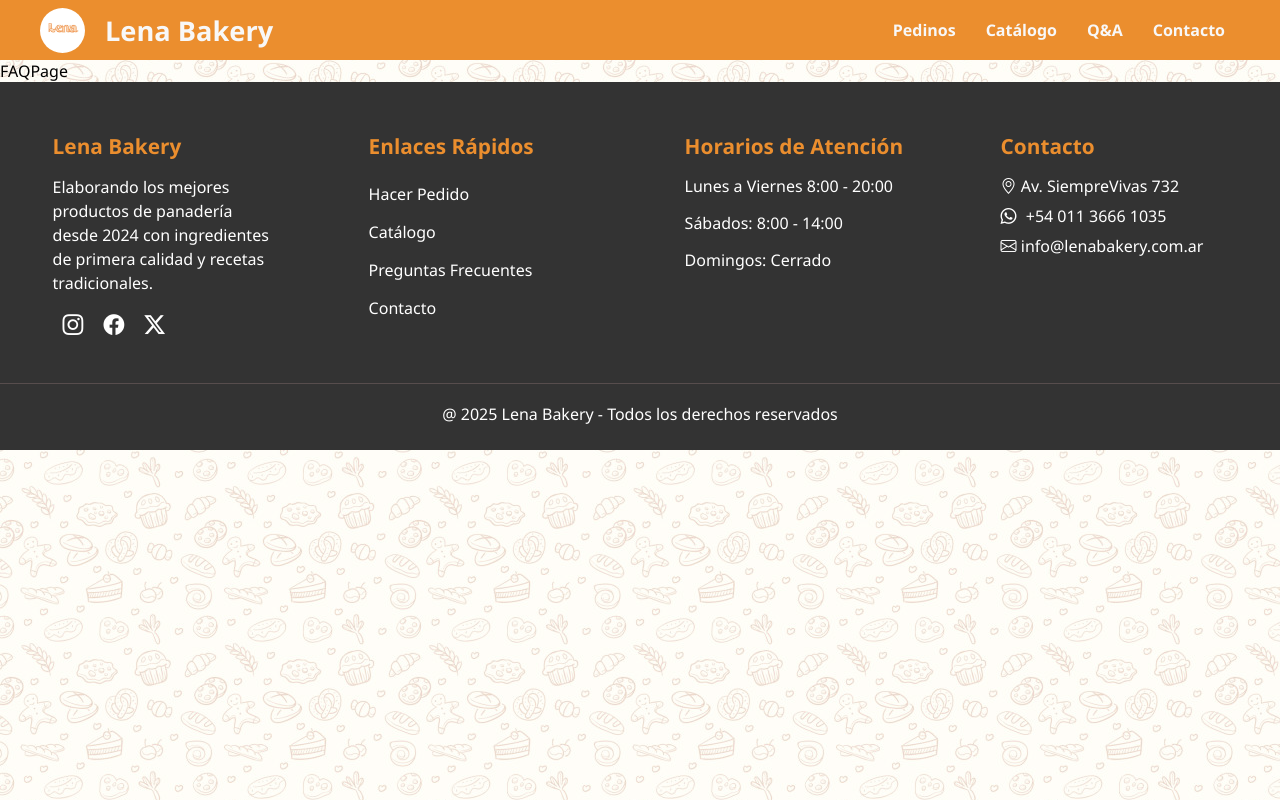
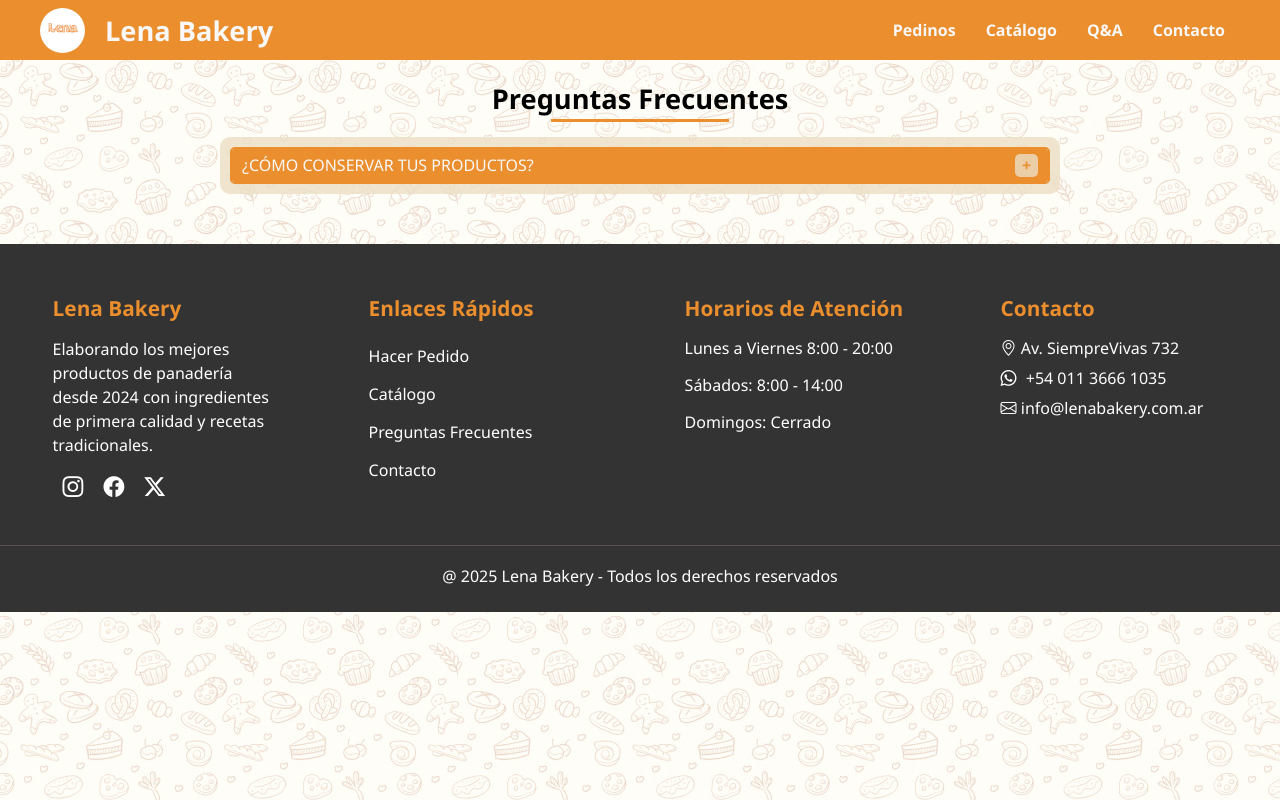
Before and after one commit to nunezjorgepy/Lena-Bakery, a React (Vite) app: page /faq in a window 1280 px wide. Built offline with nearby package versions, Linux system fonts and the light colour scheme.

Commit message:
Creado el esqueleto y los estilos de cada pregunta frecuente. Ahora a crear el componente, con las diferentes Q&A. Después, hacerlo dinámico, para que cuando el usuario aprete el botón abra o cierre la pregunta.

```diff
--- a/index.html
+++ b/index.html
@@ -1,5 +1,5 @@
 <!doctype html>
-<html lang="en">
+<html lang="es">
   <head>
     <meta charset="UTF-8" />
     <link rel="icon" type="image/svg+xml" href="/public/fav-icon.ico" />
--- a/src/components/FooterComponent.css
+++ b/src/components/FooterComponent.css
@@ -8,6 +8,7 @@
     align-items: center;
     color: white;
     padding: 35px 0 20px 0;
+    margin-top: 50px;
     overflow: hidden;
 }
 
--- a/src/components/HeaderComponent.jsx
+++ b/src/components/HeaderComponent.jsx
@@ -20,8 +20,8 @@ function HeaderComponent() {
                 <div className="links-container" ref={linksRef}>
                     <Link className='header-link' to='/buy'>Pedinos</Link>
                     <Link className='header-link' to='/catalogo'>Catálogo</Link>
-                    <Link className='header-link' to='/'>Q&A</Link>
-                    <Link className='header-link' to='/'>Contacto</Link>
+                    <Link className='header-link' to='/faq'>Q&A</Link>
+                    <Link className='header-link' to='/contact'>Contacto</Link>
                 </div>
                 <button className="menu-container" onClick={() => showMenu()}>
                     <i className="bi bi-list"></i>
--- /dev/null
+++ b/src/pages/FAQPage.css
@@ -0,0 +1,50 @@
+@import url('../variables.css');
+
+.faq-container {
+    max-width:var(--main-content-max-width);
+    width: 70%;
+    padding: 10px;
+    background-color: var(--order-bg-color);
+    border-radius: 10px;
+}
+.question-container {
+    border: 2px solid var(--primary-color);
+    border-radius: 5px;
+    overflow: hidden;
+    color: var(--light-color);
+}
+.question {
+    background-color: var(--primary-color);
+    padding: 5px 10px;
+    text-transform: uppercase;
+    display: flex;
+}
+.faq-question {
+    margin-right: auto;
+}
+.faq-btn {
+    border: none;
+    height: var(--faq-btn-width);
+    width: var(--faq-btn-width);
+    line-height: var(--faq-btn-width);
+    border-radius: 5px;
+    background-color: var(--order-bg-color);
+    color: var(--primary-color);
+    font-weight: bold;
+    font-size: 1rem;
+}
+
+.respuesta {
+    background-color: var(--light-color);
+    color: var(--primary-color);
+    font-size: 1.1rem;
+    font-weight: 600;
+    text-align: justify;
+    height: 0;
+    transition: all .2s ease-out;
+}
+
+.show-answer {
+    height: auto;
+    padding: 5px 10px;
+}
--- a/src/pages/FAQPage.jsx
+++ b/src/pages/FAQPage.jsx
@@ -1,12 +1,34 @@
-import FooterComponent from "../components/FooterComponent"
-import HeaderComponent from "../components/HeaderComponent"
+import { useRef } from "react";
+import FooterComponent from "../components/FooterComponent";
+import HeaderComponent from "../components/HeaderComponent";
+import './FAQPage.css';
 
 
 function FAQPage() {
+    const faqBtn = useRef(null);
+
+    const changeBtnText = () => {
+      let faqSymbol = faqBtn.current;
+      faqSymbol.innerHTML = faqSymbol.innerHTML === '+' ? '-' : '+';
+    }
+
     return (
       <>
           <HeaderComponent />
-        <div>FAQPage</div>
+          <main id="faq-main">
+            <h2 className="buy-h2">Preguntas Frecuentes</h2>
+            <div className="faq-container">
+              <div className="question-container">
+                <div className="question">
+                  <div className="faq-question">¿Cómo conservar tus productos?</div>
+                  <button className="faq-btn" ref={faqBtn} onClick={() => changeBtnText()}>+</button>
+                </div>
+                <div className="respuesta">
+                  Lorem ipsum dolor sit amet consectetur, adipisicing elit. Tempora vel natus, fugiat accusamus consectetur explicabo veritatis ullam pariatur fugit assumenda cupiditate fuga omnis aspernatur perspiciatis reiciendis nostrum nisi sunt? Facilis!
+                </div>
+              </div>
+            </div>
+          </main>
           <FooterComponent />
       </>
     )
--- a/src/variables.css
+++ b/src/variables.css
@@ -22,6 +22,7 @@
     --main-width-percentage: 90%;
     --footer-text-gap: 8px;
     --extra-info-height: 25px;
+    --faq-btn-width: 23px;  /* It's also it's height and line-height */
 
     /* TIEMPOS */
     --transitions-time: 0.3s;
```
Lines whose indentation alone changed are shown as unchanged.
